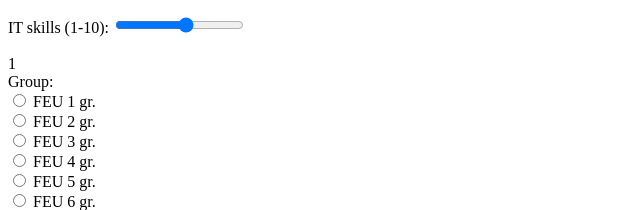
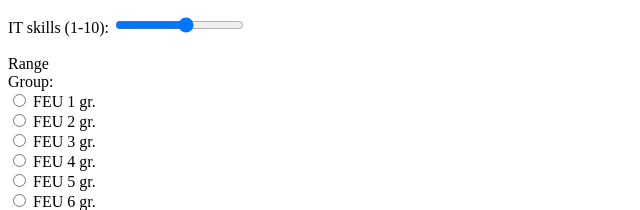
Before and after one commit to LinetaEm/STUDENTS_LIST, a plain HTML site: page index.html in a window 1280 px wide. Shown: the part 260-470 px from the top of the page, 0-640 px from the left. Drawn offline with Linux system fonts and the light colour scheme.

Commit message:
task-done

```diff
--- a/index.html
+++ b/index.html
@@ -35,7 +35,7 @@
     <div class="form-wraper-6">
         <label for="student-it-skills">IT skills (1-10):</label>
         <input type="range" id="skills" name="student-it-skills" min="1" max="10" step="1"><br><br>
-        <span id="skills-value">1</span>
+        <span id="skills-value">Range</span>
     </div>
 
     <div class="group-wraper">
```
